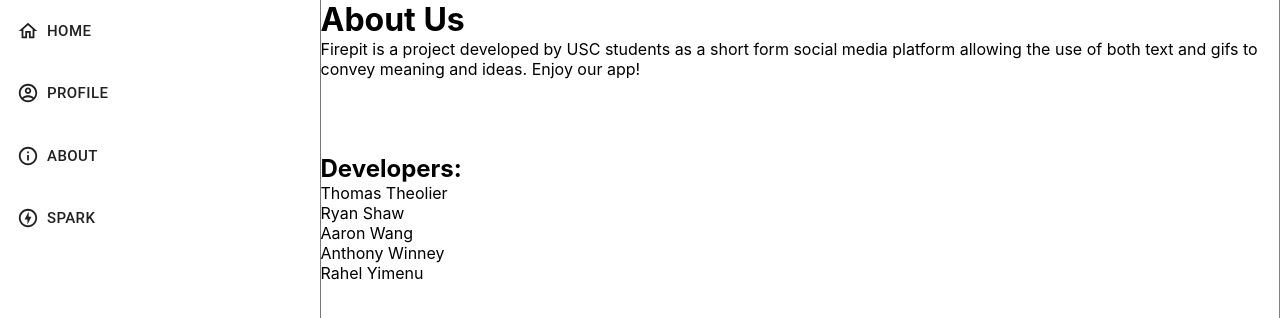
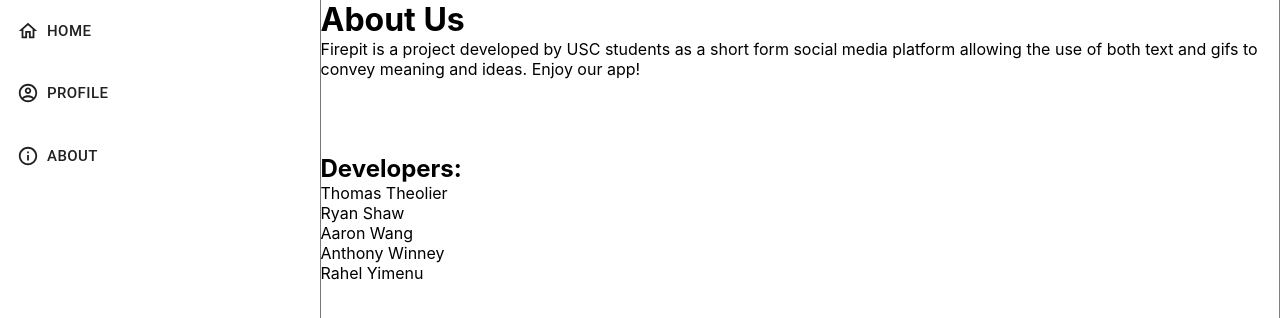
Before and after one commit to ttheolier/firepit, a React (Create React App) app: page /about in a window 1280 px wide. Shown: the top 318 px of the page. Built offline with nearby package versions, Linux system fonts and the light colour scheme.

Commit message:
sidebar buttons now correct when guest vs authorized

```diff
--- a/src/Home.js
+++ b/src/Home.js
@@ -11,7 +11,7 @@
     return(
       <div className = "home">
       {/*Sidebar */}
-      <Sidebar/>
+      <Sidebar auth = {false}/>
 
       {/*Pit */}
       <Pit auth = {false}/>
@@ -28,7 +28,7 @@
       <div className="home">
 
         {/*Sidebar */}
-        <Sidebar/>
+        <Sidebar auth = {true}/>
 
         {/*Pit */}
         <Pit auth = {true}/>
--- a/src/Sidebar.js
+++ b/src/Sidebar.js
@@ -8,7 +8,9 @@
 import AccountCircleOutlinedIcon from '@material-ui/icons/AccountCircleOutlined';
 import { Button } from "@material-ui/core";
 
-function Sidebar() {
+function Sidebar({auth}) {
+    if (auth === true)
+    {
         return(
             <div className = "sidebar">
                 {/*Maybe Logo */}
@@ -22,20 +24,50 @@
                 >
                     Delete
                 </Button>*/}
-            <SidebarSelect Icon = {Home} text = "home"/>
+                <SidebarSelect Icon = {Home} text = "home" link = "home"/>
 
                 {/*Profile */}
-            <SidebarSelect Icon = {AccountCircleOutlinedIcon} text = "profile"/>
+                <SidebarSelect Icon = {AccountCircleOutlinedIcon} text = "profile" link = "profile"/>
 
-            <SidebarSelect Icon = {InfoOutlinedIcon} text = "about"/>
+                <SidebarSelect Icon = {InfoOutlinedIcon} text = "about" link = "about"/>
 
                 {/*Spark Button: placeholder currently */}
-            <SidebarSelect Icon={OfflineBoltOutlinedIcon} text = "spark"/>
+                <SidebarSelect Icon={OfflineBoltOutlinedIcon} text = "spark" link = "spark"/>
 
 
             </div>
 
         );
     }
+    else
+    {
+        return(
+            <div className = "sidebar">
+                {/*Maybe Logo */}
+
+                {/*Home */}
+                {/*<Button
+                    size = "large"
+                    target="_blank"
+                    href="about"
+                    startIcon={<Home />}
+                >
+                    Delete
+                </Button>*/}
+                <SidebarSelect Icon = {Home} text = "home" link = "home"/>
+
+                {/*Profile */}
+                <SidebarSelect Icon = {AccountCircleOutlinedIcon} text = "profile" link = "/"/>
+
+                <SidebarSelect Icon = {InfoOutlinedIcon} text = "about" link = "about"/>
+
+                {/*Spark Button: placeholder currently */}
+
+
+            </div>
+
+        );
+    }
+}
 
 export default Sidebar;
--- a/src/SidebarSelect.js
+++ b/src/SidebarSelect.js
@@ -2,10 +2,10 @@
 import './SidebarSelect.css';
 import Button from '@material-ui/core/Button';
 
-function SidebarSelect({Icon,text}){
+function SidebarSelect({Icon,text,link}){
     return(
         <div className = "sidebarSelect">
-            <Button size = "large" /*target="_blank"*/ href={text} startIcon = {<Icon/>} className = "sideOption" style={{justifyContent: "flex-start"}} fullWidth = {true}>{text}</Button>
+            <Button size = "large" /*target="_blank"*/ href={link} startIcon = {<Icon/>} className = "sideOption" style={{justifyContent: "flex-start"}} fullWidth = {true}>{text}</Button>
         </div>
     )
 }
```
Lines whose indentation alone changed are shown as unchanged.
